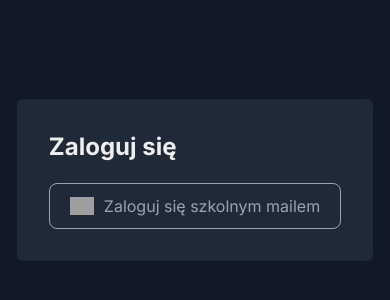
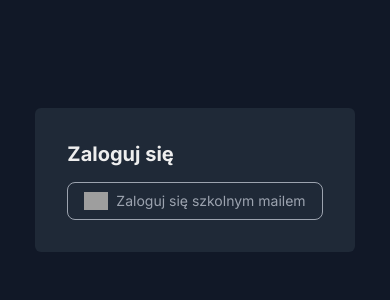
Before and after one commit to LordPrinz/christmas-game-dzajm, a Next.js app: page /auth/signIn in a window 390 px wide. Shown: the part 242-542 px from the top of the page. Built offline with nearby package versions, Linux system fonts and the light colour scheme; grey boxes are pictures that could not be loaded.

Commit message:
Add responsive to Login Page

```diff
--- a/src/app/auth/signIn/_components/AzureLogin.tsx
+++ b/src/app/auth/signIn/_components/AzureLogin.tsx
@@ -13,7 +13,7 @@ const loginHandler = async () => {
 const AzureLogin = () => {
 	return (
 		<button
-			className="flex items-center gap-2.5 px-5 py-2.5  text-[#9CA3AF] border border-[#9CA3AF] rounded-lg select-none transition hover:transition hover:bg-[#374151] hover:text-[#fff]"
+			className="flex items-center gap-2 sm:gap-2.5 px-4 sm:px-5 py-2 sm:py-2.5  text-[#9CA3AF] border border-[#9CA3AF] rounded-lg select-none transition hover:transition hover:bg-[#374151] hover:text-[#fff]"
 			onClick={loginHandler}>
 			<Image
 				src="https://authjs.dev/img/providers/azure.svg"
--- a/src/app/auth/signIn/_components/LoginForm.tsx
+++ b/src/app/auth/signIn/_components/LoginForm.tsx
@@ -4,8 +4,8 @@ import AzureLogin from "./AzureLogin";
 const LoginForm = () => {
 	return (
 		<div className="p-8 bg-[#1f2937] text-[#eee] rounded-md">
-			<h2 className="font-bold text-2xl">Zaloguj się</h2>
-			<div className="mt-5">
+			<h2 className="font-bold text-xl sm:text-2xl">Zaloguj się</h2>
+			<div className=" mt-3.5 sm:mt-5">
 				<AzureLogin />
 			</div>
 		</div>
--- a/src/app/auth/signIn/page.tsx
+++ b/src/app/auth/signIn/page.tsx
@@ -3,7 +3,7 @@ import LoginForm from "./_components/LoginForm";
 
 const LoginPage = () => {
 	return (
-		<div className="h-full flex items-center justify-center bg-[#111827]">
+		<div className="h-full flex items-center justify-center bg-[#111827] ">
 			<LoginForm />
 		</div>
 	);
--- a/src/app/globals.css
+++ b/src/app/globals.css
@@ -10,7 +10,7 @@
 		@apply h-full;
 	}
 	body {
-		@apply bg-theme-snow text-theme-twilight-blue-950 h-full;
+		@apply bg-theme-snow text-theme-twilight-blue-950 h-full text-sm sm:text-base;
 	}
 
 	::-webkit-scrollbar {
```
